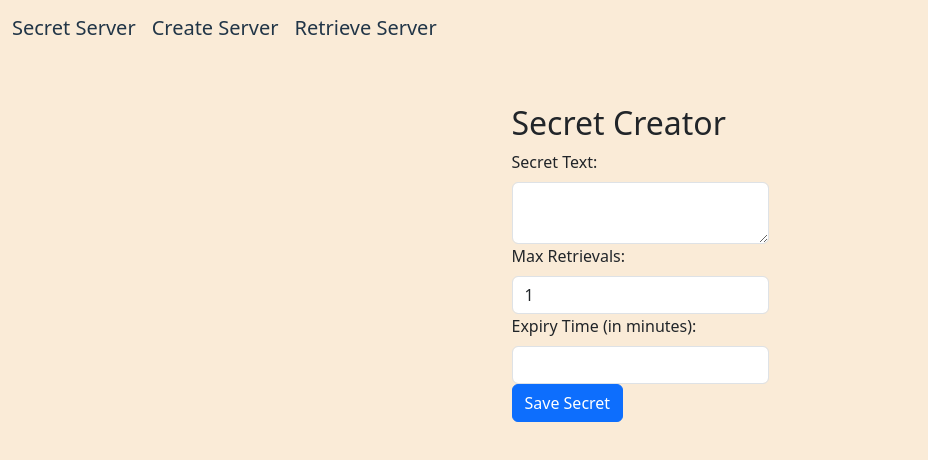
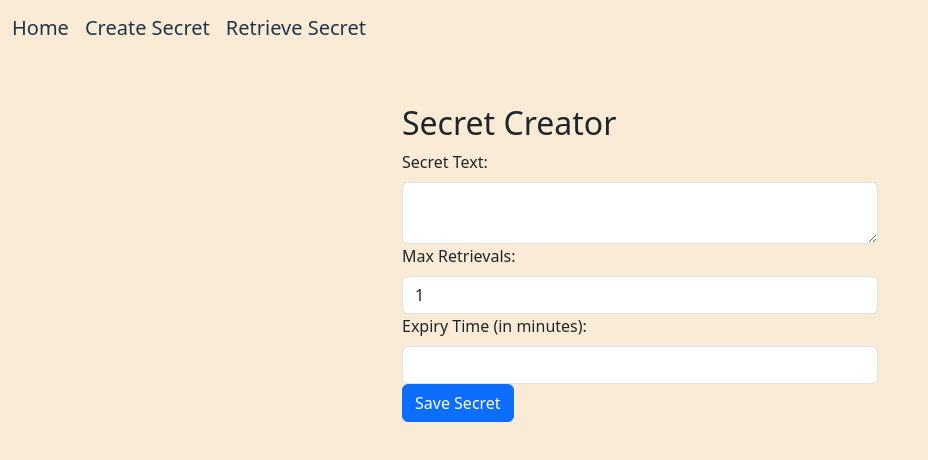
Before and after one commit to molnarlevi19/secret-server-allmyles, a React (Vite) app in the folder frontend/: page /create in a window 1280 px wide. Shown: the top 460 px of the page, without its empty margins (0-928 px from the left). Built offline with nearby package versions, Linux system fonts and the light colour scheme.

Commit message:
change the layout of the input fields

```diff
--- a/frontend/src/Pages/Layout/Layout.jsx
+++ b/frontend/src/Pages/Layout/Layout.jsx
@@ -1,3 +1,4 @@
+// eslint-disable-next-line no-unused-vars
 import React from 'react';
 import { Outlet, Link } from "react-router-dom";
 import Container from 'react-bootstrap/Container';
@@ -10,17 +11,17 @@ const Layout = () => (
         <Navbar expand="lg">
             <Navbar.Brand>
                 <Link to="/" className="nav-link">
-                    Secret Server
+                    Home
                 </Link>
             </Navbar.Brand>
             <Navbar.Brand>
                 <Link to="/create" className="nav-link">
-                    Create Server
+                    Create Secret
                 </Link>
             </Navbar.Brand>
             <Navbar.Brand>
                 <Link to="/retrieve" className="nav-link">
-                    Retrieve Server
+                    Retrieve Secret
                 </Link>
             </Navbar.Brand>
         </Navbar>
--- a/frontend/src/Pages/SecretCreator.jsx
+++ b/frontend/src/Pages/SecretCreator.jsx
@@ -42,7 +42,7 @@ const SecretCreator = () => {
     };
 
     return (
-        <Container className="create-container mt-5 d-flex justify-content-center align-items-center">
+        <Container className="create-container mt-5 justify-content-center align-items-center">
             {hash ? (
                 <div>
                     <p>Hash: {hash}</p>
--- a/frontend/src/index.css
+++ b/frontend/src/index.css
@@ -31,10 +31,11 @@ body {
   background-color: antiquewhite;
 }
 
-.retrieve-container & .create-container {
-  max-width: 1600px !important;
-  width: 100% !important;
-  margin: 0 auto !important;
+.retrieve-container,
+.create-container {
+  max-width: 500px;
+  width: 100%;
+  margin: 0 auto;
 }
 
 .home-container {
```
